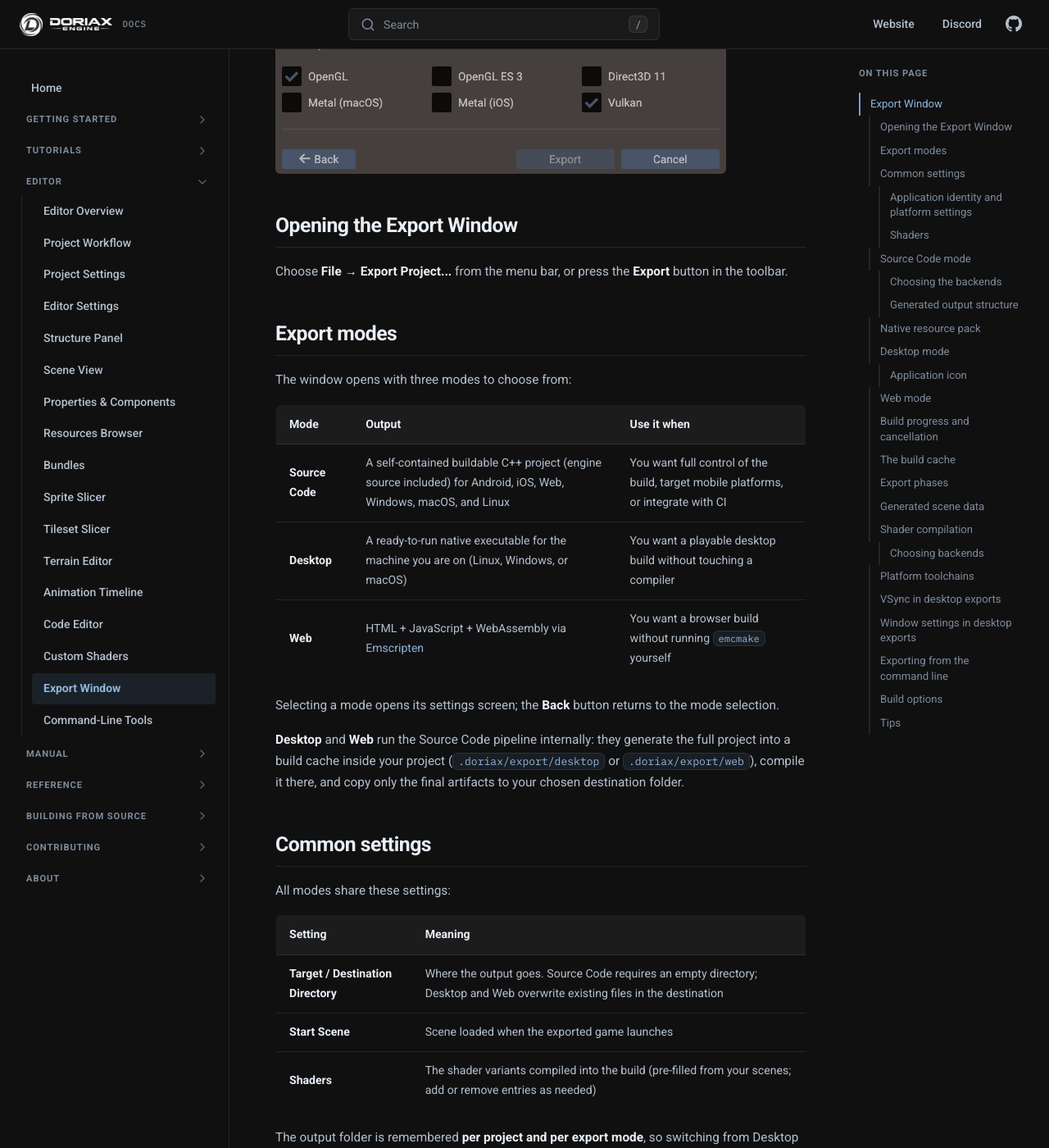
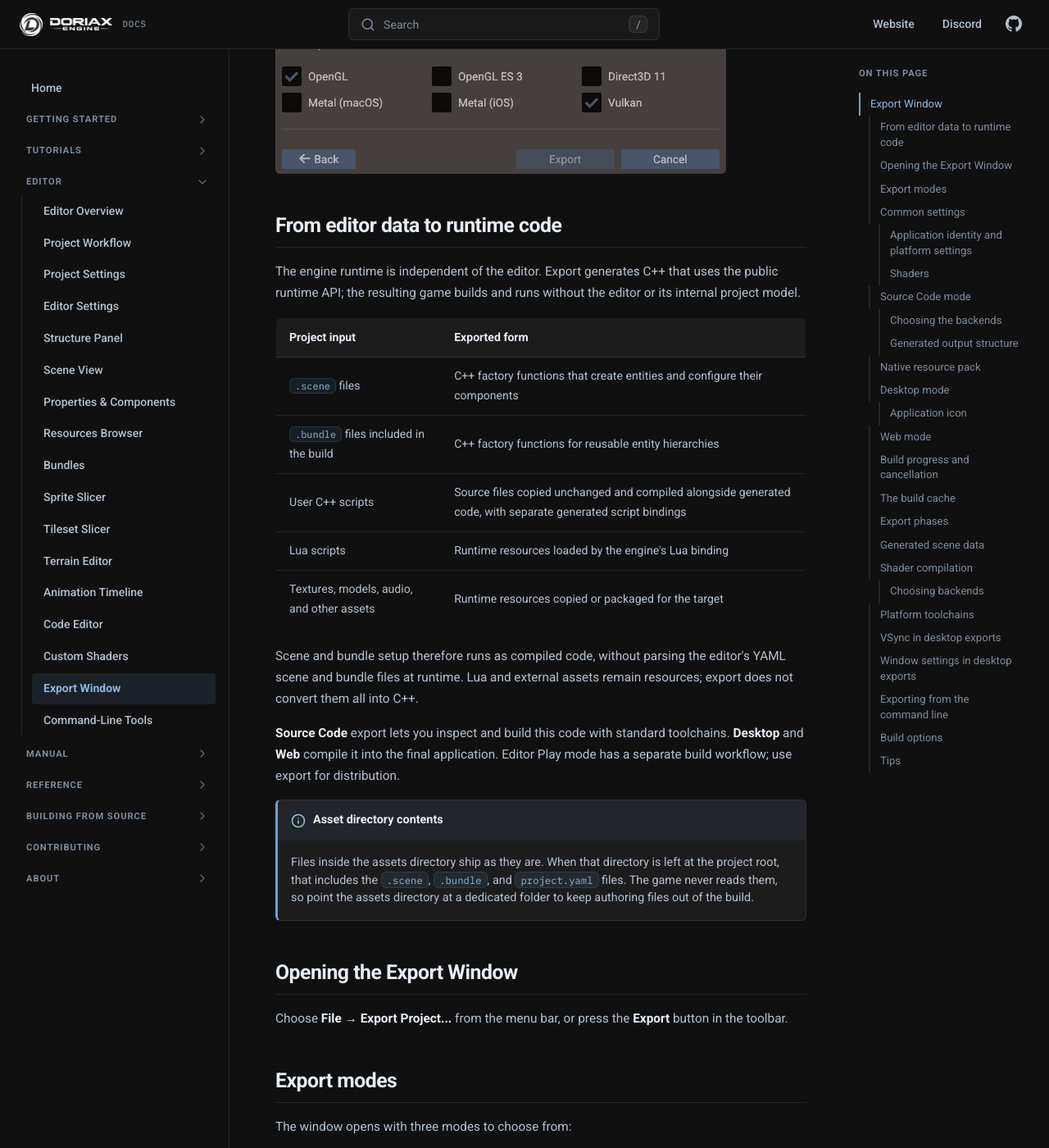
Before and after one commit to doriaxengine/doriax-docs, an MkDocs documentation site: the page built from docs/editor/export.md, in a window 1280 px wide and 1400 px high, scrolled down 598 px. Shown: the whole window at 82% size. Built offline with MkDocs 1.6.1, drawn with Linux system fonts in a browser that asks for light colours; comment, search, counter and statistics services are not loaded; some of the changed text lies outside the part shown.

Commit message:
Updated export project info

```diff
--- a/docs/editor/export.md
+++ b/docs/editor/export.md
@@ -5,11 +5,39 @@ description: Export modes (Source Code, Desktop, Web), settings, generated files
 # Export Window
 
 The **Export Window** turns a Doriax project into something you can ship. It collects
-scene data, resources, scripts, generated C++ glue, engine runtime files, and compiled
+generated scene and bundle C++, resources, scripts, engine runtime files, and compiled
 shaders — and, depending on the mode, also compiles the result into a ready-to-run
 build.
 
 ![Export window](../assets/screenshots/editor-export-window.png)
+
+## From editor data to runtime code
+
+The engine runtime is independent of the editor. Export generates C++ that uses the
+public runtime API; the resulting game builds and runs without the editor or its
+internal project model.
+
+| Project input | Exported form |
+| --- | --- |
+| `.scene` files | C++ factory functions that create entities and configure their components |
+| `.bundle` files included in the build | C++ factory functions for reusable entity hierarchies |
+| User C++ scripts | Source files copied unchanged and compiled alongside generated code, with separate generated script bindings |
+| Lua scripts | Runtime resources loaded by the engine's Lua binding |
+| Textures, models, audio, and other assets | Runtime resources copied or packaged for the target |
+
+Scene and bundle setup therefore runs as compiled code, without parsing the editor's
+YAML scene and bundle files at runtime. Lua and external assets remain resources;
+export does not convert them all into C++.
+
+**Source Code** export lets you inspect and build this code with standard toolchains.
+**Desktop** and **Web** compile it into the final application. Editor Play mode has a
+separate build workflow; use export for distribution.
+
+!!! note "Asset directory contents"
+    Files inside the assets directory ship as they are. When that directory is left at
+    the project root, that includes the `.scene`, `.bundle`, and `project.yaml` files.
+    The game never reads them, so point the assets directory at a dedicated folder to
+    keep authoring files out of the build.
 
 ## Opening the Export Window
 
```
Also changed, not shown: docs/getting-started/introduction.md (+3 -0 lines), docs/manual/architecture.md (+7 -2 lines).
